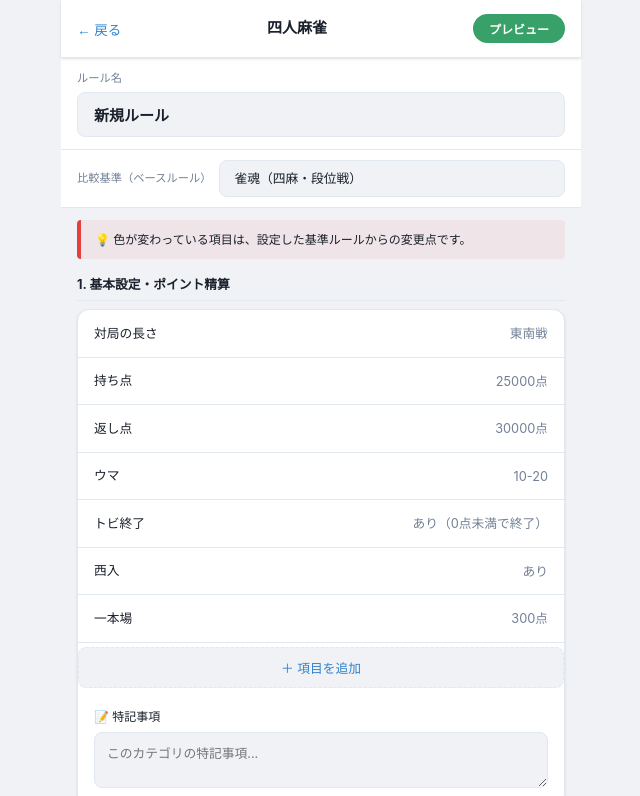
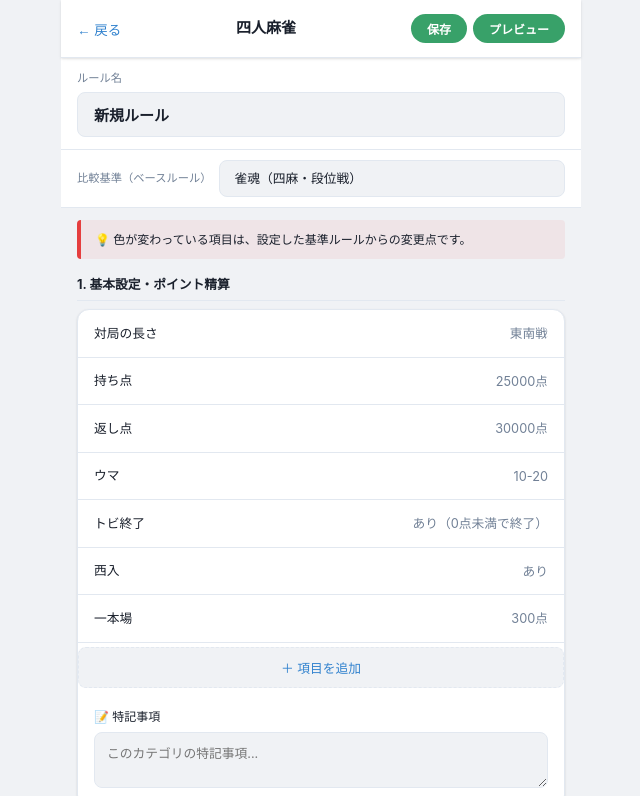
Before and after one commit to yoshiki19940805/MAJAN_Rule, a plain HTML site: page docs/index.html in a window 1280 px wide. Both pictures are taken after a click on the button "➕ 四麻作成". Shown: the top 796 px of the page, without its empty margins (319-959 px from the left). Drawn offline with nearby package versions, Linux system fonts and the light colour scheme.

Commit message:
違反項目の選択肢をチョンボ/アガリ放棄/軽罰符/カスタムに統一、保存ボタン追加、戻る時確認ダイアログ、v2.1/SW v16

```diff
--- a/docs/index.html
+++ b/docs/index.html
@@ -18,7 +18,7 @@
   <div class="screen active" id="screen-home">
     <div class="header">
       <span class="header-title">🀄 麻雀ルール共有</span>
-      <span style="font-size:0.65rem;color:var(--text-sub);text-align:right;line-height:1.3">v2.0<br>2026-03-15 23:37</span>
+      <span style="font-size:0.65rem;color:var(--text-sub);text-align:right;line-height:1.3">v2.1<br>2026-03-15 23:45</span>
     </div>
     <div class="home-hero">
       <h1>麻雀ルールブック</h1>
@@ -38,9 +38,12 @@
   <!-- 編集画面 -->
   <div class="screen" id="screen-edit">
     <div class="header">
-      <button class="header-back" onclick="goHome()">← 戻る</button>
+      <button class="header-back" onclick="goHomeWithConfirm()">← 戻る</button>
       <span class="header-title" id="edit-mode-label"></span>
-      <button class="btn btn-sm btn-green" onclick="goPreview()">プレビュー</button>
+      <div style="display:flex;gap:6px">
+        <button class="btn btn-sm btn-green" onclick="saveAndGoHome()">保存</button>
+        <button class="btn btn-sm btn-green" onclick="goPreview()">プレビュー</button>
+      </div>
     </div>
     <div class="name-input-wrap">
       <label>ルール名</label>
@@ -164,16 +167,16 @@ const OPTIONS_4 = {
   chombo_batsu:["満貫払い","倍満払い","カスタム"],
   chombo_memo:[""],
   chombo_taiou:["やり直し","流局扱い","親なら流局"],
-  pen_goron_taopai:["チョンボ","上がり放棄","なし"],
-  pen_noten_reach:["チョンボ","上がり放棄","なし"],
-  pen_reach_bad_ankan:["チョンボ","上がり放棄","なし"],
-  pen_goron_no_taopai:["上がり放棄","チョンボ","なし"],
-  pen_gonaki_sarashi:["上がり放棄","チョンボ","なし"],
-  pen_kuikae_ihan:["上がり放棄","チョンボ","なし"],
-  pen_tahai:["上がり放棄","チョンボ","なし"],
-  pen_gonaki_hassei:["軽罰符（1000点供託）","上がり放棄","なし"],
-  pen_reach_torikeshi:["軽罰符（1000点供託）","不可","なし"],
-  pen_shouhai:["軽罰符＋山から補充","上がり放棄","なし"],
+  pen_goron_taopai:["チョンボ","アガリ放棄","軽罰符","カスタム"],
+  pen_noten_reach:["チョンボ","アガリ放棄","軽罰符","カスタム"],
+  pen_reach_bad_ankan:["チョンボ","アガリ放棄","軽罰符","カスタム"],
+  pen_goron_no_taopai:["アガリ放棄","チョンボ","軽罰符","カスタム"],
+  pen_gonaki_sarashi:["アガリ放棄","チョンボ","軽罰符","カスタム"],
+  pen_kuikae_ihan:["アガリ放棄","チョンボ","軽罰符","カスタム"],
+  pen_tahai:["アガリ放棄","チョンボ","軽罰符","カスタム"],
+  pen_gonaki_hassei:["軽罰符","アガリ放棄","チョンボ","カスタム"],
+  pen_reach_torikeshi:["軽罰符","アガリ放棄","チョンボ","カスタム"],
+  pen_shouhai:["軽罰符","アガリ放棄","チョンボ","カスタム"],
 };
 
 const OPTIONS_3 = {
@@ -243,16 +246,16 @@ const OPTIONS_3 = {
   chombo_batsu:["倍満払い","満貫払い","カスタム"],
   chombo_memo:[""],
   chombo_taiou:["やり直し","流局扱い","親なら流局"],
-  pen_goron_taopai:["チョンボ","上がり放棄","なし"],
-  pen_noten_reach:["チョンボ","上がり放棄","なし"],
-  pen_reach_bad_ankan:["チョンボ","上がり放棄","なし"],
-  pen_goron_no_taopai:["上がり放棄","チョンボ","なし"],
-  pen_gonaki_sarashi:["上がり放棄","チョンボ","なし"],
-  pen_kuikae_ihan:["上がり放棄","チョンボ","なし"],
-  pen_tahai:["上がり放棄","チョンボ","なし"],
-  pen_gonaki_hassei:["軽罰符（1000点供託）","上がり放棄","なし"],
-  pen_reach_torikeshi:["軽罰符（1000点供託）","不可","なし"],
-  pen_shouhai:["軽罰符＋山から補充","上がり放棄","なし"],
+  pen_goron_taopai:["チョンボ","アガリ放棄","軽罰符","カスタム"],
+  pen_noten_reach:["チョンボ","アガリ放棄","軽罰符","カスタム"],
+  pen_reach_bad_ankan:["チョンボ","アガリ放棄","軽罰符","カスタム"],
+  pen_goron_no_taopai:["アガリ放棄","チョンボ","軽罰符","カスタム"],
+  pen_gonaki_sarashi:["アガリ放棄","チョンボ","軽罰符","カスタム"],
+  pen_kuikae_ihan:["アガリ放棄","チョンボ","軽罰符","カスタム"],
+  pen_tahai:["アガリ放棄","チョンボ","軽罰符","カスタム"],
+  pen_gonaki_hassei:["軽罰符","アガリ放棄","チョンボ","カスタム"],
+  pen_reach_torikeshi:["軽罰符","アガリ放棄","チョンボ","カスタム"],
+  pen_shouhai:["軽罰符","アガリ放棄","チョンボ","カスタム"],
 };
 
 // --- 基準ルール ---
@@ -436,7 +439,8 @@ const STORAGE_KEY = 'mahjong_rules_pwa_v1';
 let appData = { rules: [] };
 let editingId = null;
 let deleteTargetId = null;
-const customDropdownKeys = new Set(['mochi_ten','kaeshi_ten','uma','ipponba','oras_oya','tsumo_yama','kan_dora','aka_dora','yakuman_fukugo','furiten_reach','open_reach','furiten_open_reach','w_yakuman']);
+let _editSnapshot = null;  // 編集前のスナップショット
+const customDropdownKeys = new Set(['mochi_ten','kaeshi_ten','uma','ipponba','oras_oya','tsumo_yama','kan_dora','aka_dora','yakuman_fukugo','furiten_reach','open_reach','furiten_open_reach','w_yakuman','pen_goron_taopai','pen_noten_reach','pen_reach_bad_ankan','pen_goron_no_taopai','pen_gonaki_sarashi','pen_kuikae_ihan','pen_tahai','pen_gonaki_hassei','pen_reach_torikeshi','pen_shouhai']);
 
 function loadData() {
   try {
@@ -480,8 +484,25 @@ function showScreen(id) {
 
 function goHome() {
   editingId = null;
+  _editSnapshot = null;
   renderHome();
   showScreen('home');
+}
+
+function goHomeWithConfirm() {
+  if (confirm('保存せずに戻りますか？\n変更内容は破棄されます。')) {
+    // スナップショットを復元
+    if (_editSnapshot) {
+      appData = JSON.parse(_editSnapshot);
+      saveData();
+    }
+    goHome();
+  }
+}
+
+function saveAndGoHome() {
+  saveData();
+  goHome();
 }
 
 function goEdit() {
@@ -525,6 +546,7 @@ function renderHome() {
 // ルールCRUD
 // =====================================================================
 function createRule(mode) {
+  _editSnapshot = JSON.stringify(appData);
   const id = crypto.randomUUID ? crypto.randomUUID() : Date.now().toString(36) + Math.random().toString(36).slice(2);
   const def = getDefault(mode);
   const rule = {
@@ -535,10 +557,12 @@ function createRule(mode) {
   };
   appData.rules.push(rule);
   saveData();
-  editRule(id);
+  editingId = id;
+  goEdit();
 }
 
 function editRule(id) {
+  _editSnapshot = JSON.stringify(appData);
   editingId = id;
   goEdit();
 }
--- a/docs/sw.js
+++ b/docs/sw.js
@@ -1,4 +1,4 @@
-const CACHE_NAME = 'mahjong-rule-v15';
+const CACHE_NAME = 'mahjong-rule-v16';
 const ASSETS = [
   './',
   './index.html',
```
Also changed, not shown: 1 other file.
